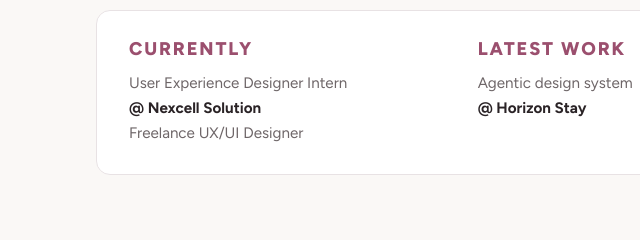
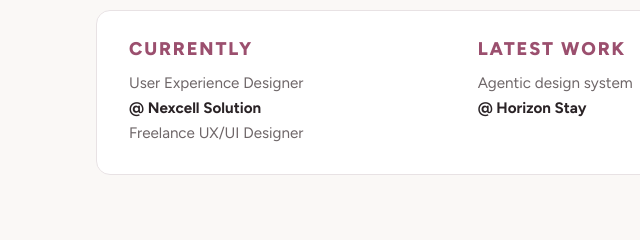
Before and after one commit to mavismon/portfolio, a plain HTML site: page index.html in a window 1280 px wide. Shown: the part 511-751 px from the top of the page, 0-640 px from the left. Drawn offline with Linux system fonts and the light colour scheme.

Commit message:
Drop Intern from the current role title
The Currently strip on the home page now shows User Experience Designer,
without the internship label.

Co-Authored-By: Claude Haiku 5.5 <noreply@anthropic.com>

```diff
--- a/index.html
+++ b/index.html
@@ -60,7 +60,7 @@
         <div>
           <h4>Currently</h4>
           <p>
-            User Experience Designer Intern<br />
+            User Experience Designer<br />
             <strong>@ Nexcell Solution</strong><br />
             Freelance UX/UI Designer
           </p>
@@ -82,6 +82,9 @@
         </div>
       </div>
     </div>
+
+
+
     <section class="container">
       <h2 class="section-title">Previous work</h2>
       <p class="section-sub" style="max-width: none">
```
